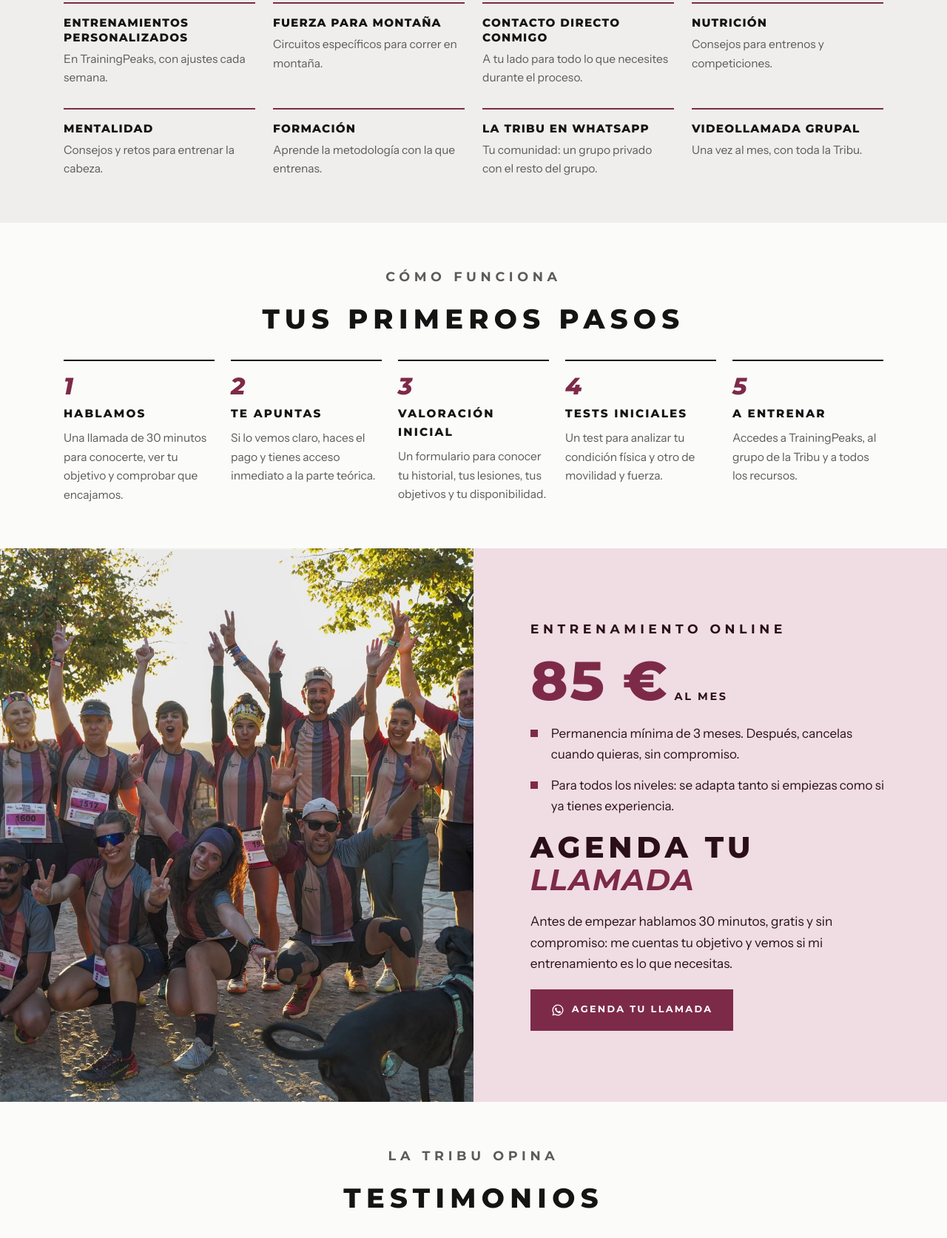
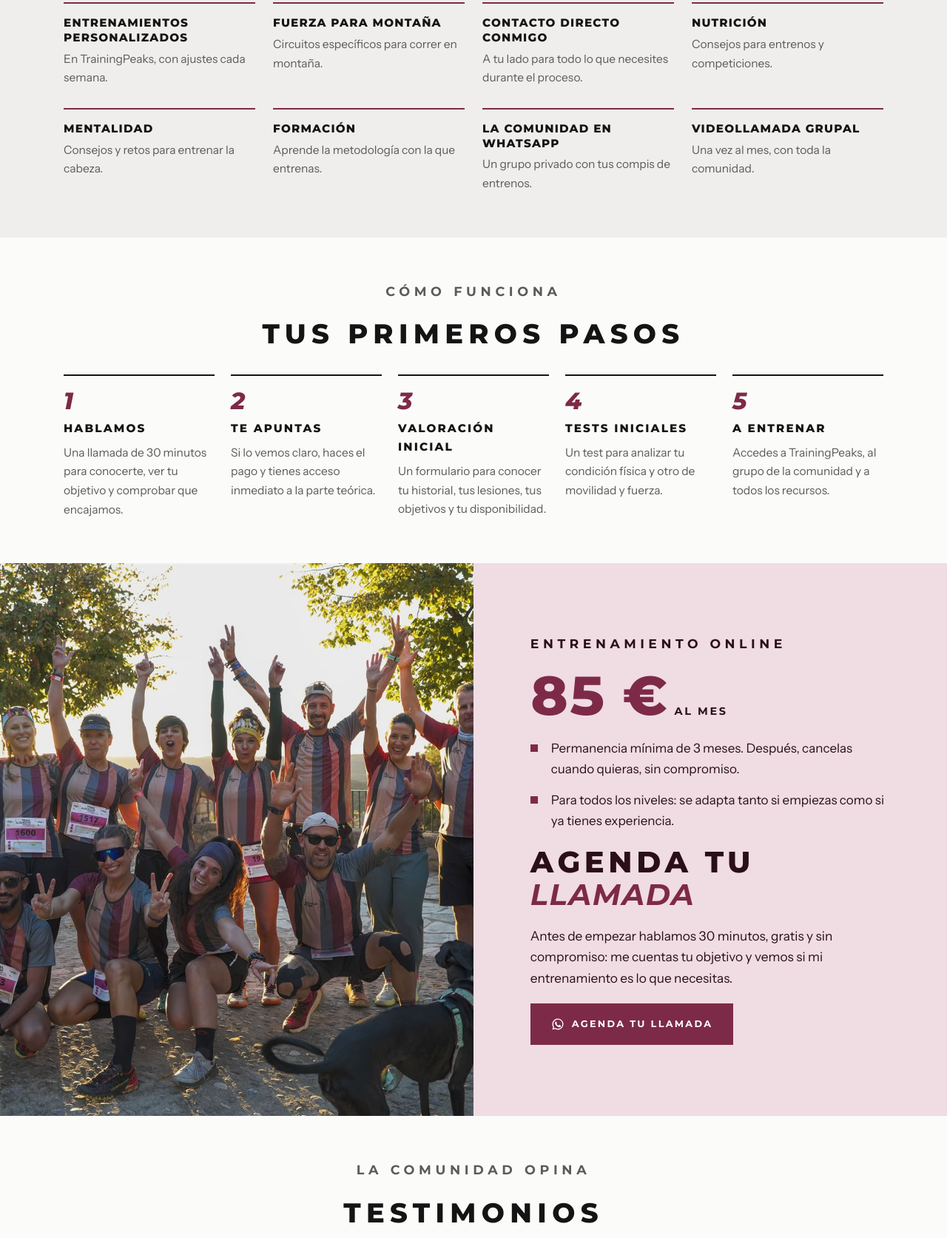
Before and after one commit to SCC-DNS/sandracuello-publica, a plain HTML site: page entrenamientos.html in a window 1280 px wide. Shown: the part 2827-4500 px from the top of the page at 74% size. Drawn offline with Linux system fonts and the light colour scheme.

Commit message:
Tribu pasa a comunidad y compis de entrenos

```diff
--- a/css/styles.css
+++ b/css/styles.css
@@ -427,7 +427,7 @@ p { margin: 0; }
 /* Home hero on phones: shift the photo so Sandra stays in frame behind the text */
 @media (max-width: 640px) { .hero-home > img { object-position: 62% 50%; } }
 
-/* ---------- Entrenamientos: Tribu ---------- */
+/* ---------- Entrenamientos: comunidad ---------- */
 .includes { list-style: none; margin: 0; padding: 0; display: grid; grid-template-columns: repeat(4, minmax(0, 1fr)); gap: 28px 24px; }
 .includes li { display: grid; gap: 6px; align-content: start; padding-top: 16px; border-top: 2px solid var(--baliza); }
 .includes b { font: 800 0.95rem/1.3 var(--head); letter-spacing: 0.08em; text-transform: uppercase; }
--- a/entrenamientos.html
+++ b/entrenamientos.html
@@ -137,8 +137,8 @@
       <li><b>Nutrición</b><span>Consejos para entrenos y competiciones.</span></li>
       <li><b>Mentalidad</b><span>Consejos y retos para entrenar la cabeza.</span></li>
       <li><b>Formación</b><span>Aprende la metodología con la que entrenas.</span></li>
-      <li><b>La Tribu en WhatsApp</b><span>Tu comunidad: un grupo privado con el resto del grupo.</span></li>
-      <li><b>Videollamada grupal</b><span>Una vez al mes, con toda la Tribu.</span></li>
+      <li><b>La comunidad en WhatsApp</b><span>Un grupo privado con tus compis de entrenos.</span></li>
+      <li><b>Videollamada grupal</b><span>Una vez al mes, con toda la comunidad.</span></li>
     </ul>
   </div>
 </section>
@@ -154,13 +154,13 @@
       <li><h3>Te apuntas</h3><p>Si lo vemos claro, haces el pago y tienes acceso inmediato a la parte teórica.</p></li>
       <li><h3>Valoración inicial</h3><p>Un formulario para conocer tu historial, tus lesiones, tus objetivos y tu disponibilidad.</p></li>
       <li><h3>Tests iniciales</h3><p>Un test para analizar tu condición física y otro de movilidad y fuerza.</p></li>
-      <li><h3>A entrenar</h3><p>Accedes a TrainingPeaks, al grupo de la Tribu y a todos los recursos.</p></li>
+      <li><h3>A entrenar</h3><p>Accedes a TrainingPeaks, al grupo de la comunidad y a todos los recursos.</p></li>
     </ol>
   </div>
 </section>
 
 <section class="split" id="precio">
-  <img src="img/comunidad.jpg" width="1600" height="1067" alt="Corredores de la Tribu celebrando con los brazos en alto" loading="lazy">
+  <img src="img/comunidad.jpg" width="1600" height="1067" alt="Compis de entrenos celebrando con los brazos en alto" loading="lazy">
   <div class="panel" id="llamada">
     <p class="tracked">Entrenamiento online</p>
     <p class="price"><b>85 €</b><span>al mes</span></p>
@@ -178,7 +178,7 @@
 <section class="section">
   <div class="wrap">
     <div class="section-title">
-      <p class="tracked accent">La Tribu opina</p>
+      <p class="tracked accent">La comunidad opina</p>
       <h2>Testimonios</h2>
     </div>
     <div class="quotes">
```
Also changed, not shown: index.html (+2 -2 lines).
